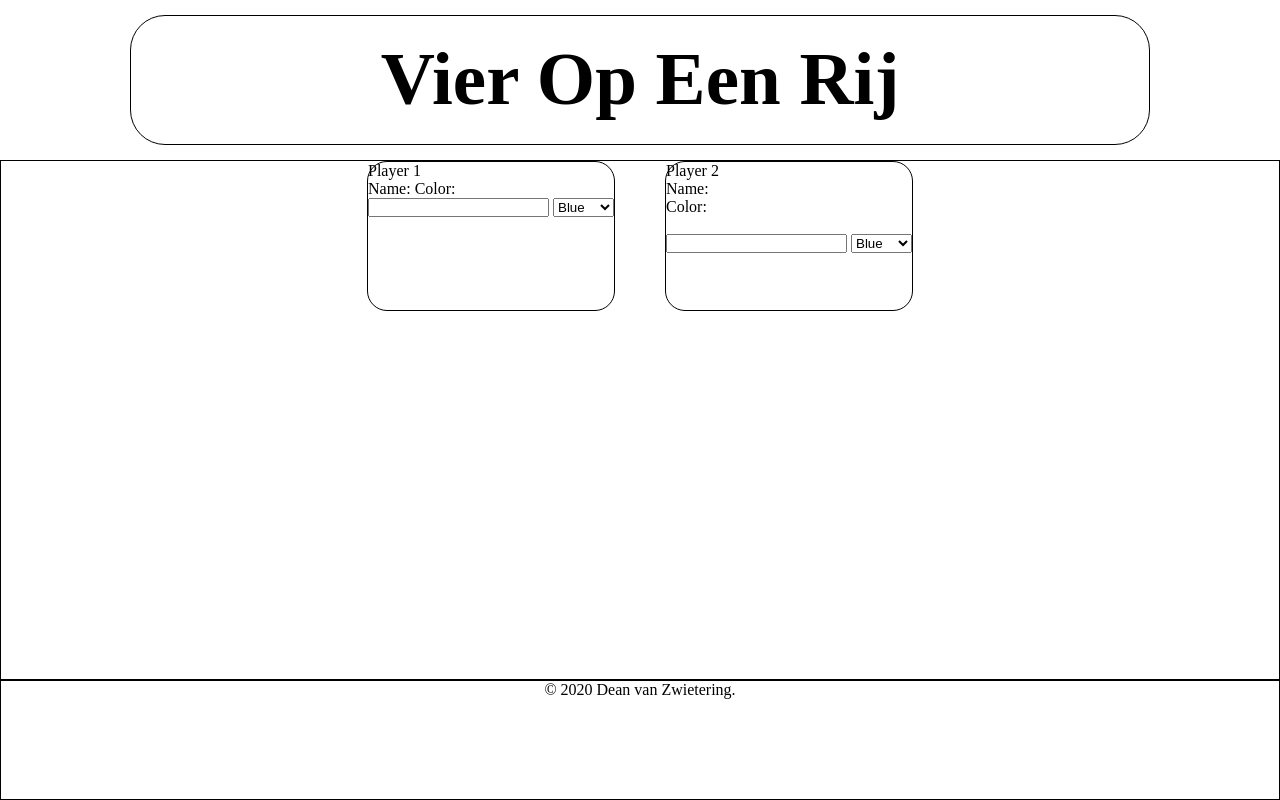
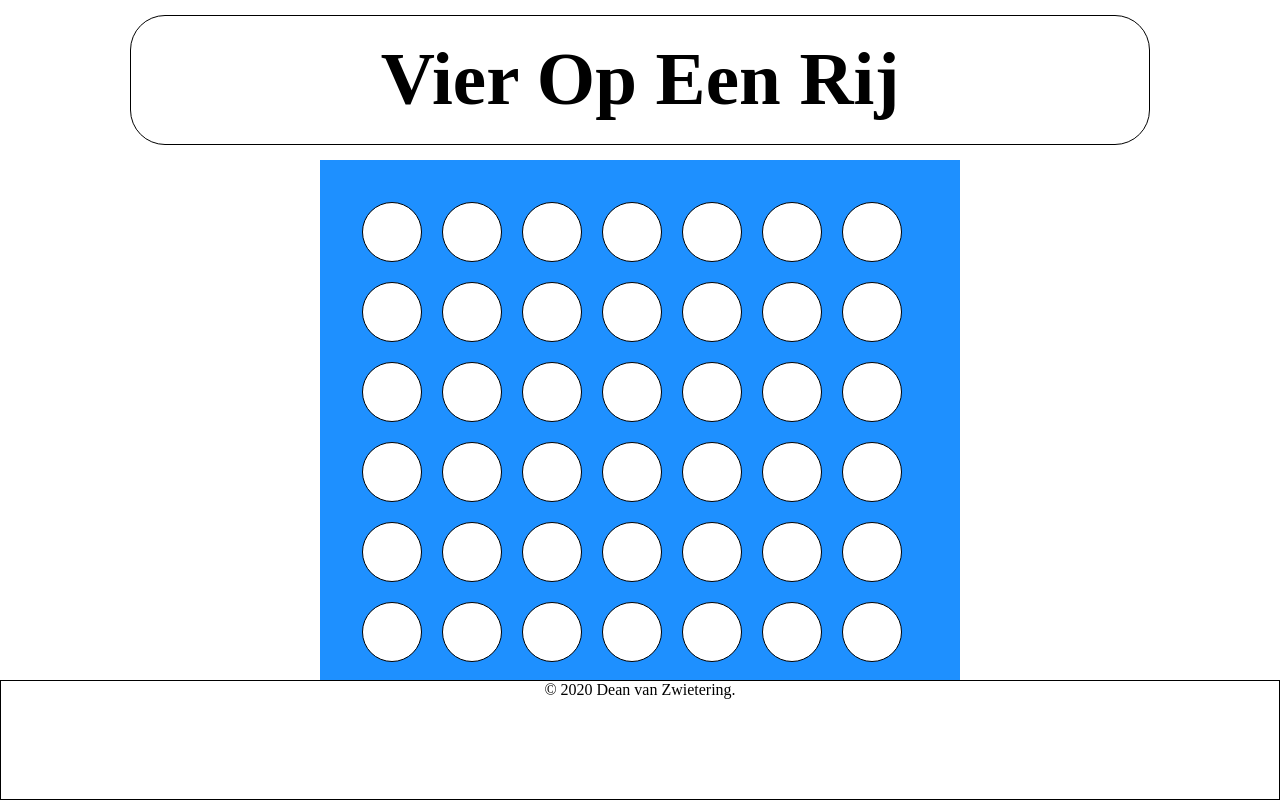
Before and after one commit to DeanvanZwietering/deanvanzwietering.github.io, a plain HTML site: page index.html in a window 1280 px wide. Drawn offline with Linux system fonts and the light colour scheme.

Commit message:
Wanneer je op een leeg vakje klikt dan vult startup.js hetzelfde kolom in de onderste rij in.

```diff
--- a/index.css
+++ b/css/index.css
@@ -11,7 +11,6 @@ body {
     grid-template-rows: 20vh 65vh 15vh;
 }
 
-
 header {
     margin: 15px 130px;
     padding: 20px;
@@ -24,20 +23,36 @@ header {
     grid-row: 1/2;
 }
 
-#startScreen {
-    display: flex;
-    justify-content: center;
-    border: black 1px solid;
-    grid-column: 1/4;
+#player1 {
+    grid-column: 1/2;
+    grid-row: 2/3
+}
+
+main {
+    background-color: dodgerblue;
+    grid-column: 2/3;
     grid-row: 2/3;
 }
 
-.player {
-    height: 150px;
-    margin: 0 25px;
-    border: black 1px solid;
-    border-radius: 20px;
-    flex-flow: column;
+#player2 {
+    grid-column: 3/4;
+    grid-row: 2/3
+}
+
+#gameScreen {
+    display: flex;
+    flex-flow: row wrap;
+    margin: 5%;
+    width: 560px;
+}
+
+#gameScreen > div {
+    border: 1px black solid;
+    border-radius: 50%;
+    background-color: white;
+    margin: 10px;
+    width: 60px;
+    height: 60px;
 }
 
 footer {
--- a/index.html
+++ b/index.html
@@ -3,40 +3,68 @@
     <head>
         <meta charset="UTF-8">
         <title>Vier Op Een Rij</title>
-        <link rel="stylesheet" href="index.css">
+        <link rel="stylesheet" href="css/index.css">
     </head>
     <body>
         <header>
             Vier Op Een Rij
         </header>
-        <div id="startScreen">
-            <div class="player">
-                Player 1<br>
-                Name:
-                Color:<br>
-                <input type="text" class="username">
-                <select class="colors">
-                    <option value="blue">Blue</option>
-                    <option value="red">Red</option>
-                    <option value="green">Green</option>
-                    <option value="yellow">Yellow</option>
-                </select>
+        <aside id="player1"></aside>
+        <main>
+            <div id="gameScreen">
+                <div></div>
+                <div></div>
+                <div></div>
+                <div></div>
+                <div></div>
+                <div></div>
+                <div></div>
+
+                <div></div>
+                <div></div>
+                <div></div>
+                <div></div>
+                <div></div>
+                <div></div>
+                <div></div>
+
+                <div></div>
+                <div></div>
+                <div></div>
+                <div></div>
+                <div></div>
+                <div></div>
+                <div></div>
+
+                <div></div>
+                <div></div>
+                <div></div>
+                <div></div>
+                <div></div>
+                <div></div>
+                <div></div>
+
+                <div></div>
+                <div></div>
+                <div></div>
+                <div></div>
+                <div></div>
+                <div></div>
+                <div></div>
+
+                <div></div>
+                <div></div>
+                <div></div>
+                <div></div>
+                <div></div>
+                <div></div>
+                <div></div>
             </div>
-            <div class="player">
-                Player 2<br>
-                <div class="username">Name:</div>
-                <div class="colors">Color:</div><br>
-                <input type="text" class="username">
-                <select class="colors">
-                    <option value="blue">Blue</option>
-                    <option value="red">Red</option>
-                    <option value="green">Green</option>
-                    <option value="yellow">Yellow</option>
-                </select>
-            </div>
-        </div>
+        </main>
+        <aside id="player2"></aside>
         <footer>
             © 2020 Dean van Zwietering.
         </footer>
     </body>
+    <script src="js/startup.js"></script>
 </html>
--- /dev/null
+++ b/js/startup.js
@@ -0,0 +1,69 @@
+window.addEventListener('load', function (){
+    const gameScreenHTML=document.querySelector('#gameScreen');
+    gameScreenHTML.addEventListener('click', event => handleClick(event.target));
+
+})
+
+let vakjes=new Array(6);
+for(let i=0;i<7;i++)
+{
+    vakjes[i]=new Array(7);
+}
+
+for(i=0;i<6;i++){
+    for(j=0;j<7;j++)
+    {
+        vakjes[i][j]="leeg";
+    }
+}
+console.log(vakjes);
+
+function handleClick(e)
+{
+    let i=0;
+    const gameScreenDivs=document.querySelectorAll('#gameScreen > div');
+    gameScreenDivs.forEach(element => {
+        if(element === e)
+        {
+            if(magZet(i % 7))
+            {
+                updateGrid(gameScreenDivs);
+                console.log(vakjes);
+                return;
+            }
+        }
+        i++;
+    })
+}
+
+function updateGrid(gameDivs) {
+    let i=0;
+    let rij = 0;
+    gameDivs.forEach(element => {
+        if(vakjes[rij][i % 7] === "vol")
+        {
+            element.style.backgroundColor = "red";
+        } else {
+            element.style.backgroundColor = "white";
+        }
+        i++;
+        if ((i % 7) === 0)
+        {
+            rij++;
+        }
+    })
+}
+
+
+function magZet(kolom)
+{
+    for(let rij=5;rij>=0;rij--)
+    {
+        if(vakjes[rij][kolom]==="leeg")
+        {
+            vakjes[rij][kolom]="vol";
+            return true;
+        }
+    }
+    return false;
+}
```
Also changed, not shown: js/player.js (added, +10 -0 lines).
